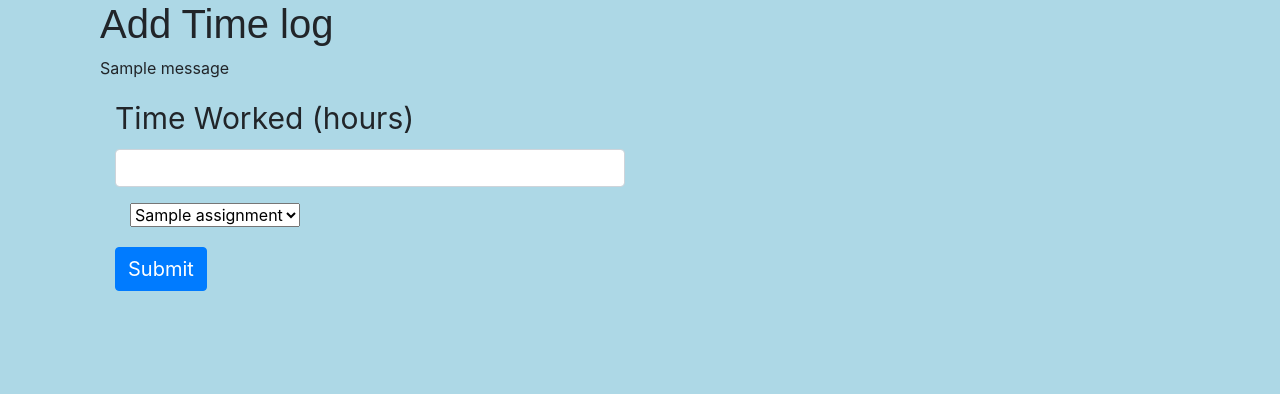
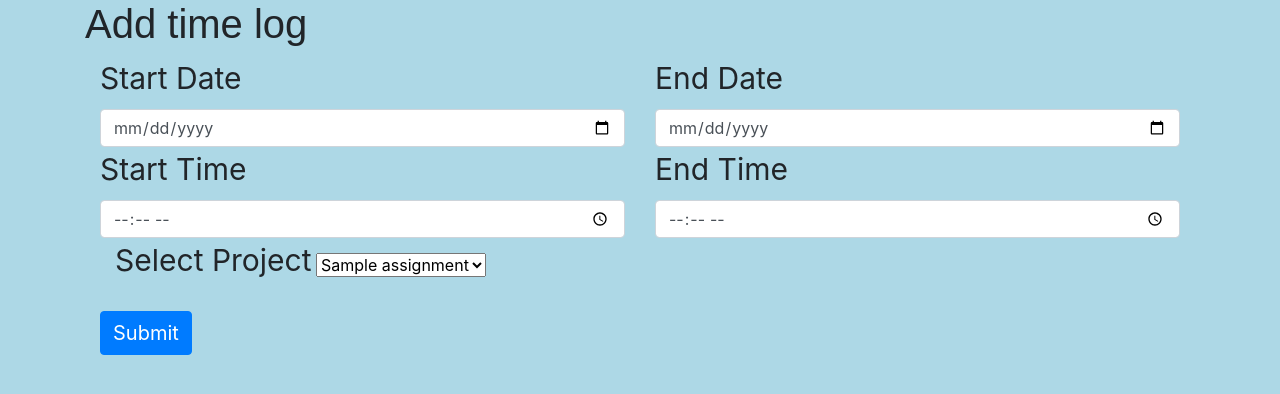
Before and after one commit to jsines/CSI4999-project, a Flask app: page /add_time in a window 1280 px wide. Shown: the part 118-512 px from the top of the page. Run offline with Flask 2, Linux system fonts and the light colour scheme; a user stored in the database is signed in; tables that the repository leaves empty hold one stand-in row (values such as "Sample post"); one stand-in notice (Sample message) is shown; some libraries are stand-ins or nearby versions.

Commit message:
Add files via upload

```diff
--- a/project/templates/add_time.html
+++ b/project/templates/add_time.html
@@ -13,39 +13,47 @@
     <script src="https://maxcdn.bootstrapcdn.com/bootstrap/4.5.2/js/bootstrap.min.js"></script>
     <link rel="stylesheet" href="/static/stylesheet.css" /> </head>
 
-  </head>
+
   <body>
 
-    <div class="container-fluid">
+	<h1>Add time log</h1>
+
+    <div class="col-md-12">
+	<form method="POST" action="/add_time">
 			<div class="row">
-		<div class="col-md-12">
-			<div class="page-header">
-				<h1>
-					Add Time log
-				</h1>
-                {% with messages = get_flashed_messages() %}
-    {% if messages %}
-    {% for msg in messages %}
-    <p>{{ msg }}</p>
-    {% endfor %}
-    {% endif %}
-    {% endwith %}
+				<div class="col-md-6">
+				<label for="time worked">
+						Start Date
+					</label>
+				<input type="date" class="form-control" name="startdate">
+
 				</div>
+				<div class="col-md-6">
+				<label for="time worked">
+						End Date
+					</label>
+				<input type="date" class="form-control" name="enddate">
 				</div>
 			</div>
 			<div class="row">
-
-	</div class="col-md-6">
 				<div class="col-md-6">
-			<form method="POST" action="/add_time">
-				<div class="form-group">
-					<label for="time worked">
-						Time Worked (hours)
+					<label>
+						Start Time
 					</label>
-					<input type="text" class="form-control" name="timeworked">
+					<input type="time" class="form-control" name="starttime">
 				</div>
 				<div class="col-md-6">
-		<select name="projectslist" id="projectslist">
+	               <label>
+						End Time
+					</label>
+					<input type="time" class="form-control" name="endtime">
+				</div>
+			</div>
+	<div class="col-md-6">
+	<label>
+						Select Project
+					</label>
+		<select name="projectslist" id="projectslist"> <!--48-52 is project drop down-->
 			{% for row in row %}
   				<option value={{ row.projectName }}>{{ row.projectName }}</option>
 			{% endfor %}
@@ -56,8 +64,8 @@
 				</button>
 	</form>
 		</div>
-
-
+	</div>
+</div>
 
 
 
--- a/project/templates/base.html
+++ b/project/templates/base.html
@@ -56,7 +56,7 @@
                     <a class="nav-link" href="{{ url_for('main.employees') }}">Employees</a>
                 </li>
                 {% endif %}
-                {% if current_user.is_authenticated %}
+                {% if current_user.is_authenticated and current_user.is_employee %}
                 <li class="nav-item">
                     <a class="nav-link" href="{{ url_for('main.timelog') }}">Time Logs</a>
                 </li>
```
Also changed, not shown: project/templates/auditproject.html (+8 -6 lines), project/templates/timelogpage.html (+17 -9 lines). Lines whose indentation alone changed are shown as unchanged.
